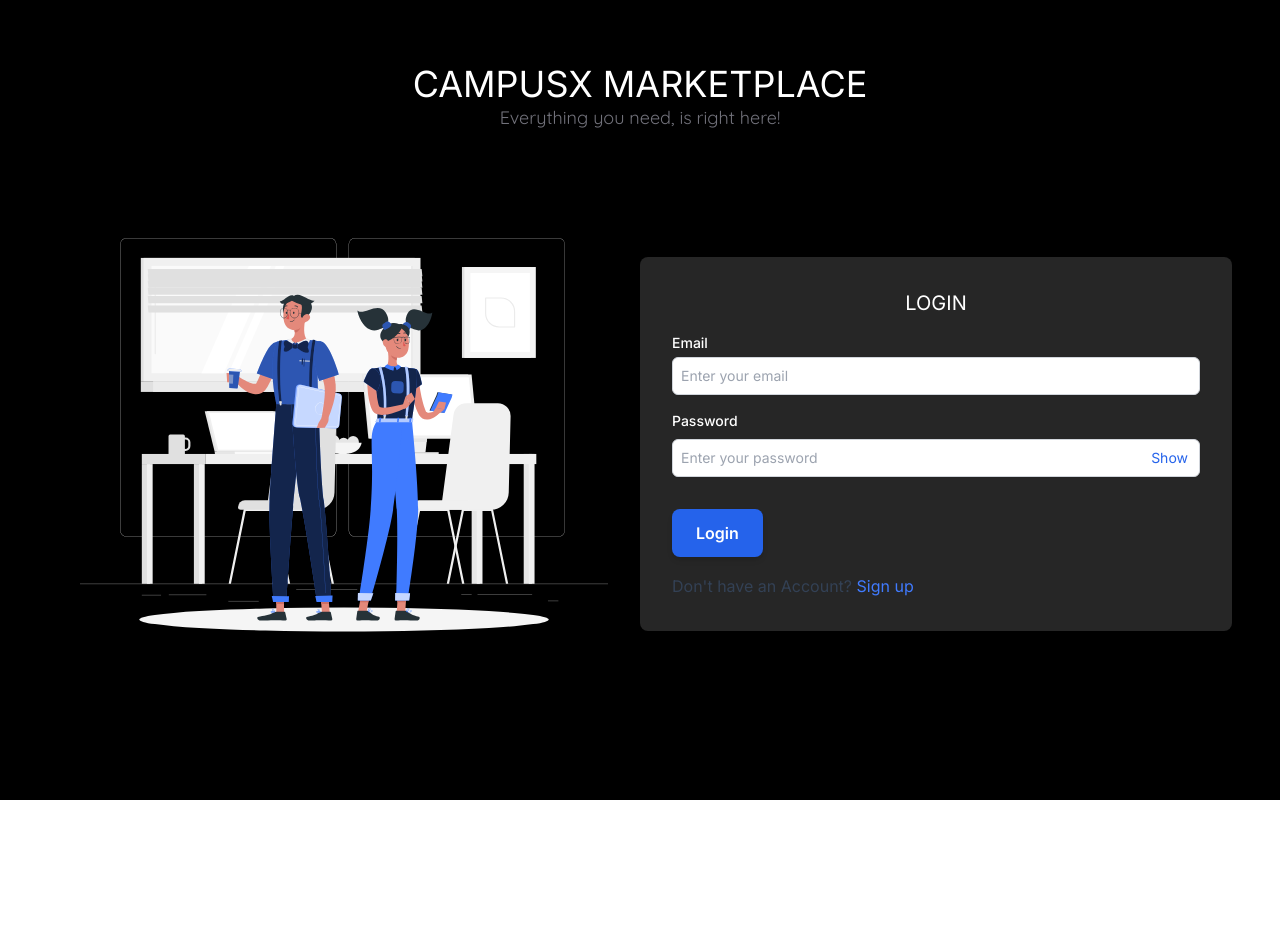
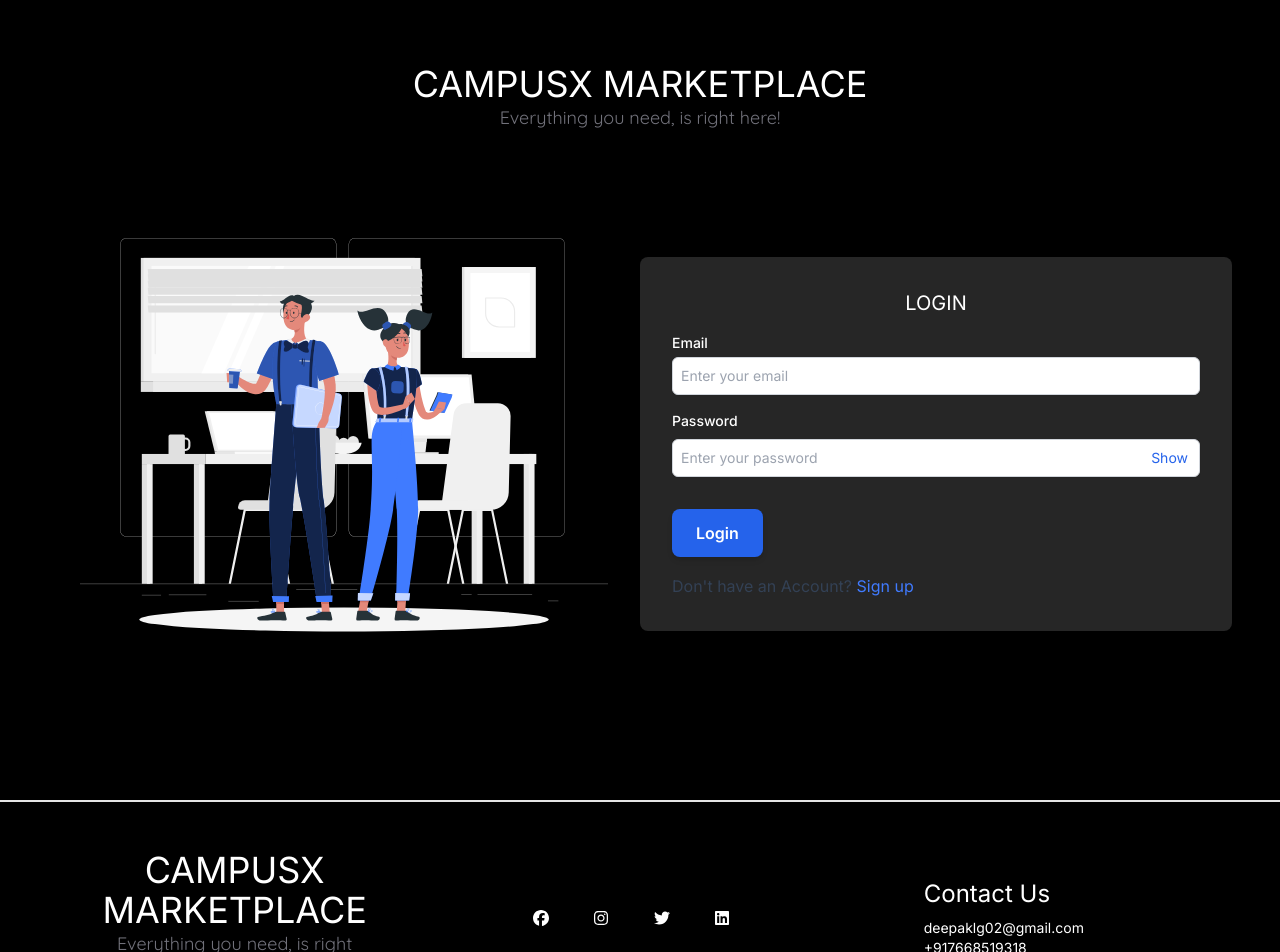
Before and after one commit to iQliPsE-22/campusx, a Next.js app: page /login in a window 1280 px wide. Shown: the top 952 px of the page. Before the commit the page ends 800 px from the top, so only its background shows below. Built offline with nearby package versions, Linux system fonts and the light colour scheme.

Commit message:
added footer

```diff
--- a/app/layout.js
+++ b/app/layout.js
@@ -1,5 +1,6 @@
 import { Inter } from "next/font/google";
 import "./globals.css";
+import Footer from "./../components/Footer";
 
 const inter = Inter({ subsets: ["latin"] });
 
@@ -11,7 +12,9 @@ export const metadata = {
 export default function RootLayout({ children }) {
   return (
     <html lang="en">
-      <body className={inter.className}>{children}</body>
+      <body className={inter.className}>{children}
+      <Footer />
+      </body>
     </html>
   );
 }
--- a/app/login/page.js
+++ b/app/login/page.js
@@ -15,7 +15,7 @@ const Page = () => {
       <section className="bg-black h-full pt-8 p-4 lg:p-12 min-h-dvh">
         <Headline />
         <div className="flex flex-col lg:flex-row items-center justify-around">
-          <div className="w-11/12 lg:w-1/2 flex justify-center p-2 lg:p-8 ">
+          <div className="w-4/5 lg:w-1/2 flex justify-center p-2 lg:p-8 ">
             <Image
               src={loginimg}
               alt="Writer"
--- a/app/signup/page.js
+++ b/app/signup/page.js
@@ -12,10 +12,10 @@ const Page = () => {
   return (
     <>
       <section className="bg-black h-full pt-8 p-4 lg:p-12 min-h-dvh">
-      <Headline />
+        <Headline />
         <div className="flex flex-col lg:flex-row items-center justify-around ">
-        <div className="w-11/12 lg:w-1/2 flex justify-center p-2 lg:p-8 ">
-        <Image
+          <div className="w-4/5 lg:w-1/2 flex justify-center p-2 lg:p-8 ">
+            <Image
               src={signupimg}
               alt="Writer"
               width="50"
--- /dev/null
+++ b/components/Footer.jsx
@@ -0,0 +1,40 @@
+import React from "react";
+import { FontAwesomeIcon } from "@fortawesome/react-fontawesome";
+import Headline from "./Headline";
+import {
+  faFacebook,
+  faInstagram,
+  faTwitter,
+  faLinkedin,
+} from "@fortawesome/free-brands-svg-icons";
+import Link from "next/link";
+const Footer = () => {
+  return (
+    <div className="bg-black w-full text-white flex flex-col lg:flex-row justify-around items-center border-t-2 b-t-[#fff] p-8 space-y-8 lg:space-y-0">
+      <div className="w-full lg:w-1/5 flex items-center flex-col">
+        <Headline />
+      </div>
+      <div className=" w-full lg:w-1/5 mt-4 flex flex-row items-center justify-around">
+        <Link href="#" className="w-8 className = w-8">
+          <FontAwesomeIcon icon={faFacebook} className="icon" />
+        </Link>
+        <Link href="#" className="w-8">
+          <FontAwesomeIcon icon={faInstagram} className="icon" />
+        </Link>
+        <Link href="#" className="w-8">
+          <FontAwesomeIcon icon={faTwitter} className="icon" />
+        </Link>
+        <Link href="#" className="w-8">
+          <FontAwesomeIcon icon={faLinkedin} className="icon" />
+        </Link>
+      </div>
+      <div className="itim w-full lg:w-1/5 text-center lg:text-left">
+        <h2 className="text-2xl mb-2">Contact Us</h2>
+        <p className="text-sm">deepaklg02@gmail.com</p>
+        <p className="text-sm">+917668519318</p>
+      </div>
+    </div>
+  );
+};
+
+export default Footer;
--- a/package.json
+++ b/package.json
@@ -9,6 +9,10 @@
     "lint": "next lint"
   },
   "dependencies": {
+    "@fortawesome/fontawesome-svg-core": "^6.6.0",
+    "@fortawesome/free-brands-svg-icons": "^6.6.0",
+    "@fortawesome/free-solid-svg-icons": "^6.6.0",
+    "@fortawesome/react-fontawesome": "github:fortawesome/react-fontawesome",
     "@radix-ui/react-slot": "^1.1.0",
     "@shadcn/ui": "^0.0.4",
     "class-variance-authority": "^0.7.0",
```
Also changed, not shown: 1 other file (tests, documents, lock files or other folders).
